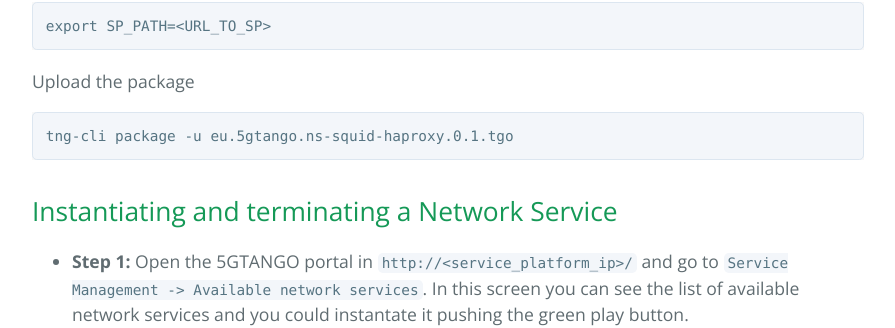
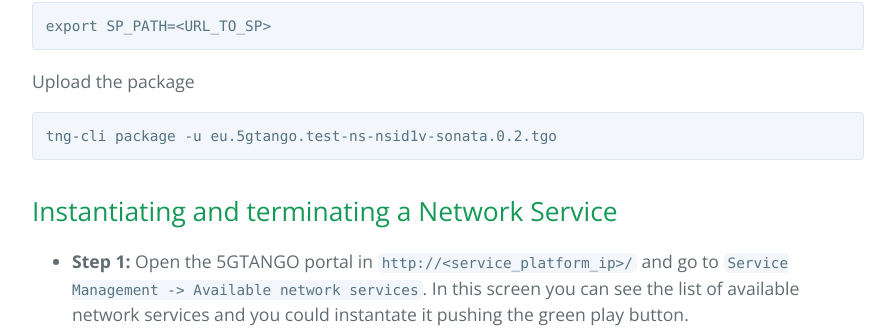
Before and after one commit to sonata-nfv/sonata-nfv.github.io, a Jekyll site: the page built from sp.md, in a window 1280 px wide and 900 px high, scrolled down 2350 px. Shown: the part 132-460 px from the top of the window, without its empty margins (192-1087 px from the left). Built offline with Jekyll 4.4.1, drawn with Linux system fonts in a browser that asks for light colours; our own code applies the rules of GitHub Pages for plain Markdown files.

Commit message:
Update sp.md

````diff
--- a/sp.md
+++ b/sp.md
@@ -31,7 +31,7 @@ If not assign one at the end of the list in the menu.
 
 4. Network service descriptor on-boarded to the Service Platform:
 
-   The package used in this guide is availabe in [here](files/eu.5gtango.ns-squid-haproxy.0.1.tgo)
+   The package used in this guide is availabe in [here](files/eu.5gtango.test-ns-nsid1v-sonata.0.2.tgo)
   You need to download and install [tng-cli](https://github.com/sonata-nfv/tng-cli/).
 
  To install manually, with permissions:
@@ -49,7 +49,7 @@ export SP_PATH=<URL_TO_SP>
 
   Upload the package
 ```
-tng-cli package -u eu.5gtango.ns-squid-haproxy.0.1.tgo
+tng-cli package -u eu.5gtango.test-ns-nsid1v-sonata.0.2.tgo
 ```
 
 ## Instantiating and terminating a Network Service
````
